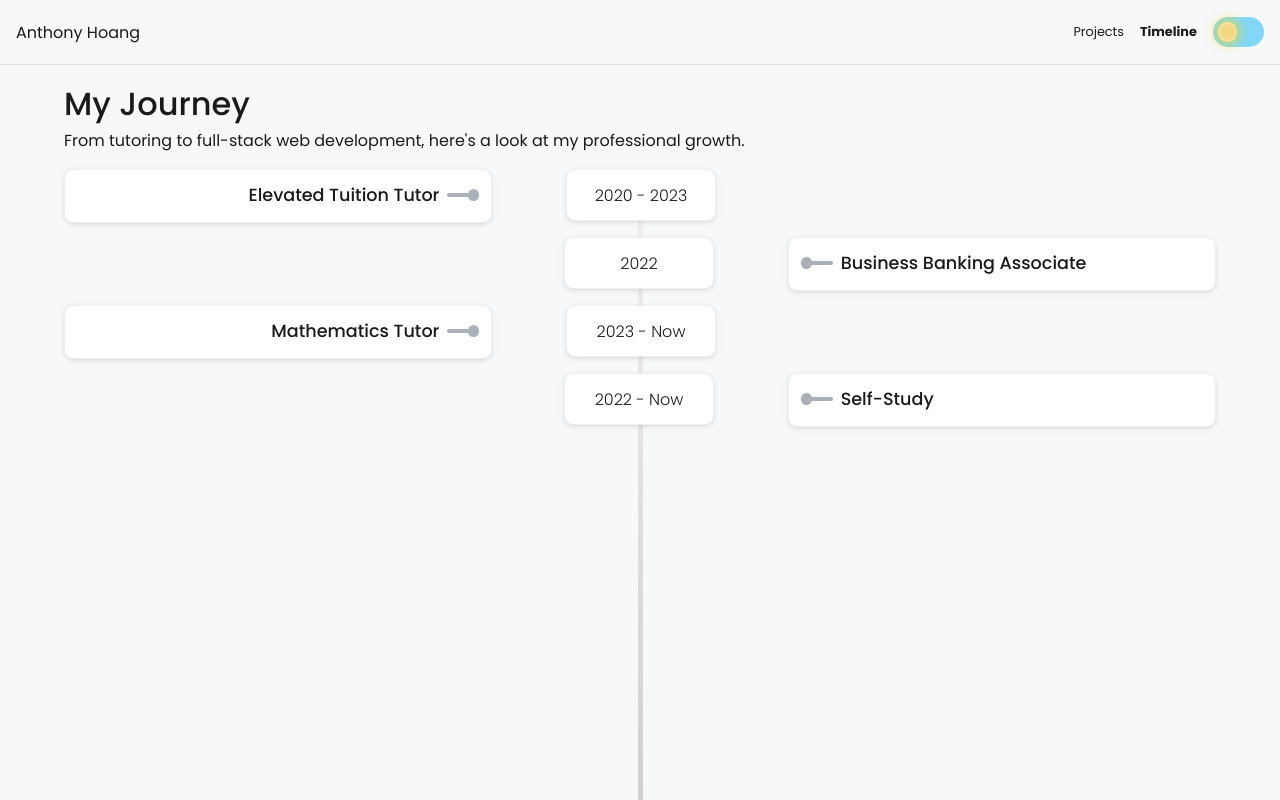
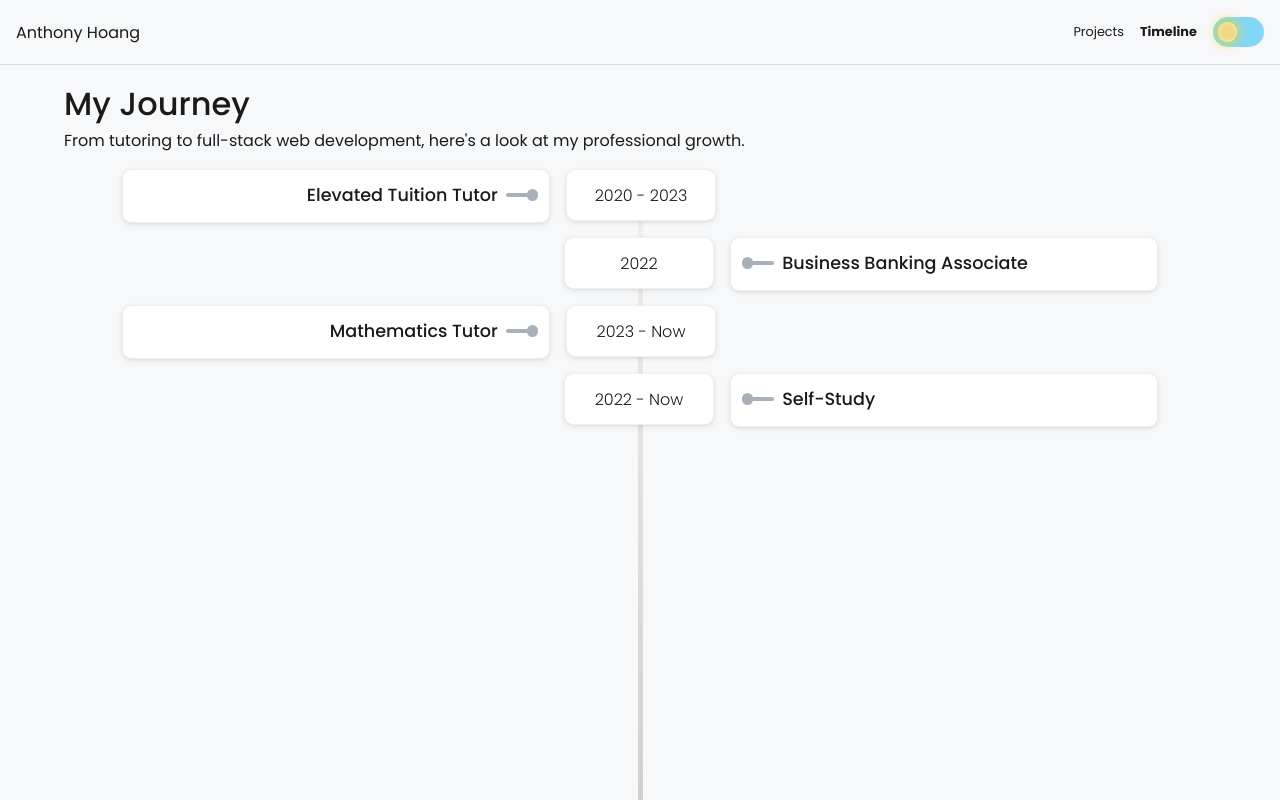
Before and after one commit to AntH117/anthonyhoang-dev, a React (Create React App) app: page /timeline in a window 1280 px wide. Built offline with nearby package versions, Linux system fonts and the light colour scheme.

Commit message:
Added back auto expand

```diff
--- a/src/sections/Timeline.js
+++ b/src/sections/Timeline.js
@@ -43,6 +43,13 @@ export default function Timeline() {
                 }
             }, [expanded]);
 
+            // Auto Expand
+            React.useEffect(() => {
+                setTimeout(() => {
+                    setExpanded(true)
+                }, timings.at(-1) + delay)
+            }, [])
+
             // Set appear for first time
             React.useEffect(() => {
                 setTimeout(() => {
@@ -73,7 +80,6 @@ export default function Timeline() {
                         </div>
                     </motion.div>
                 </div>
-
         }
 
         function DesktopSegment() {
@@ -98,6 +104,14 @@ export default function Timeline() {
                         descRef.current.style.height = "0px";
                     }
                 }, [expanded]);
+
+                // Auto Expand
+                React.useEffect(() => {
+                    setTimeout(() => {
+                        setExpanded(true)
+                    }, timings.at(-1) + 500)
+                }, [])
+
                 const variants = {
                     left: {
                         opacity: 0,
@@ -150,7 +164,7 @@ export default function Timeline() {
                 )
             }
             return appear &&
-                <div className='segment-body' style={{justifyContent: 'space-between'}}>
+                <div className='segment-body' style={{justifyContent: 'center'}}>
                     {pos % 2 ? <DesktopCard /> : <Blank />}
                     <DesktopDate />
                     {pos % 2 ? <Blank /> : <DesktopCard />}
--- a/src/styles/Timeline.css
+++ b/src/styles/Timeline.css
@@ -56,7 +56,7 @@
 
 .timeline-line-parent.desktop {
     width: 100%;
-    max-width: 100%;
+    max-width: 1400px;
 }
 
 .blank-body {
@@ -270,5 +270,6 @@
 @media (min-width: 900px) {
     .timeline-graph-parent {
         width: 90%;
+        max-width: 1400px;
     }
 }
```
Lines whose indentation alone changed are shown as unchanged.
